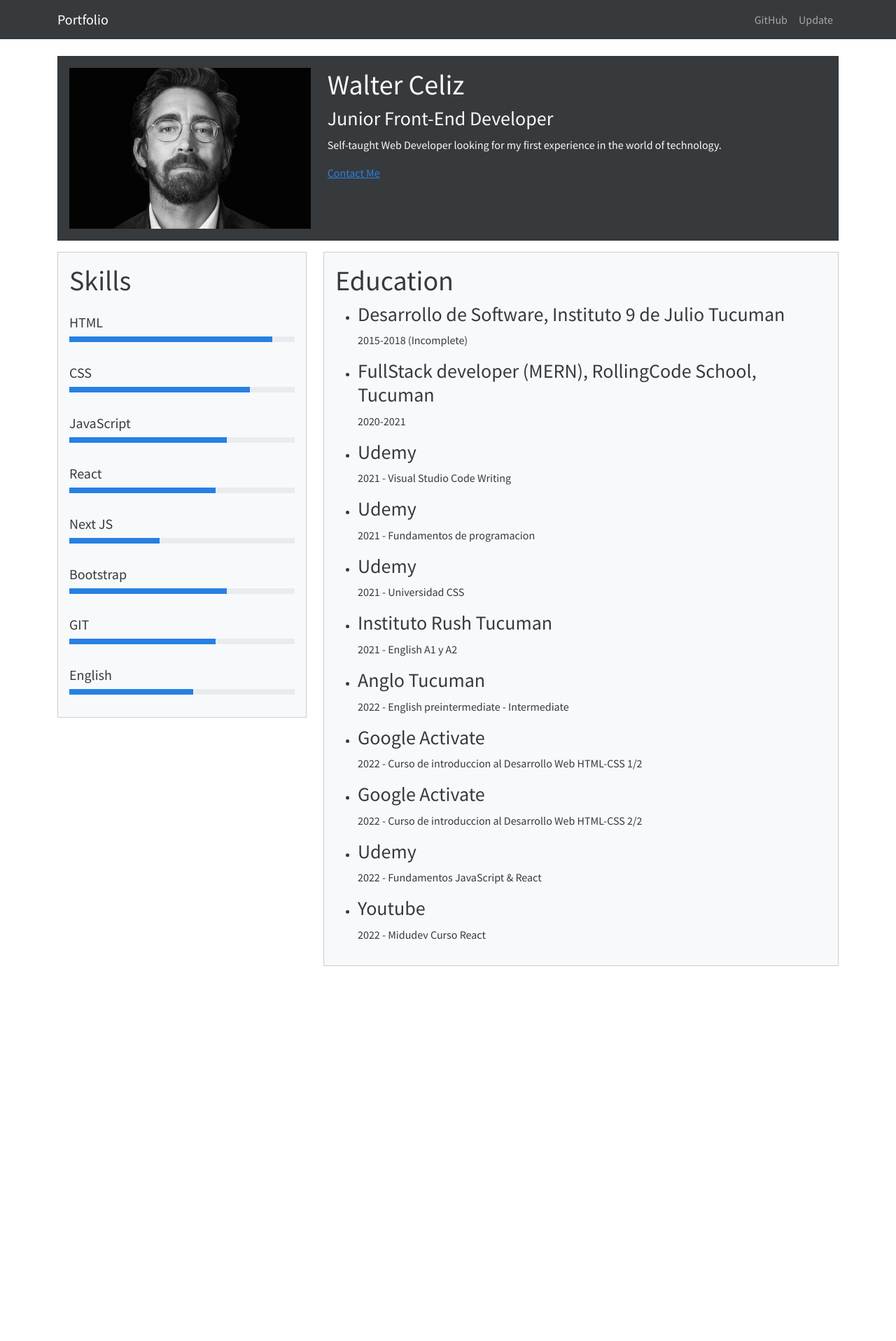
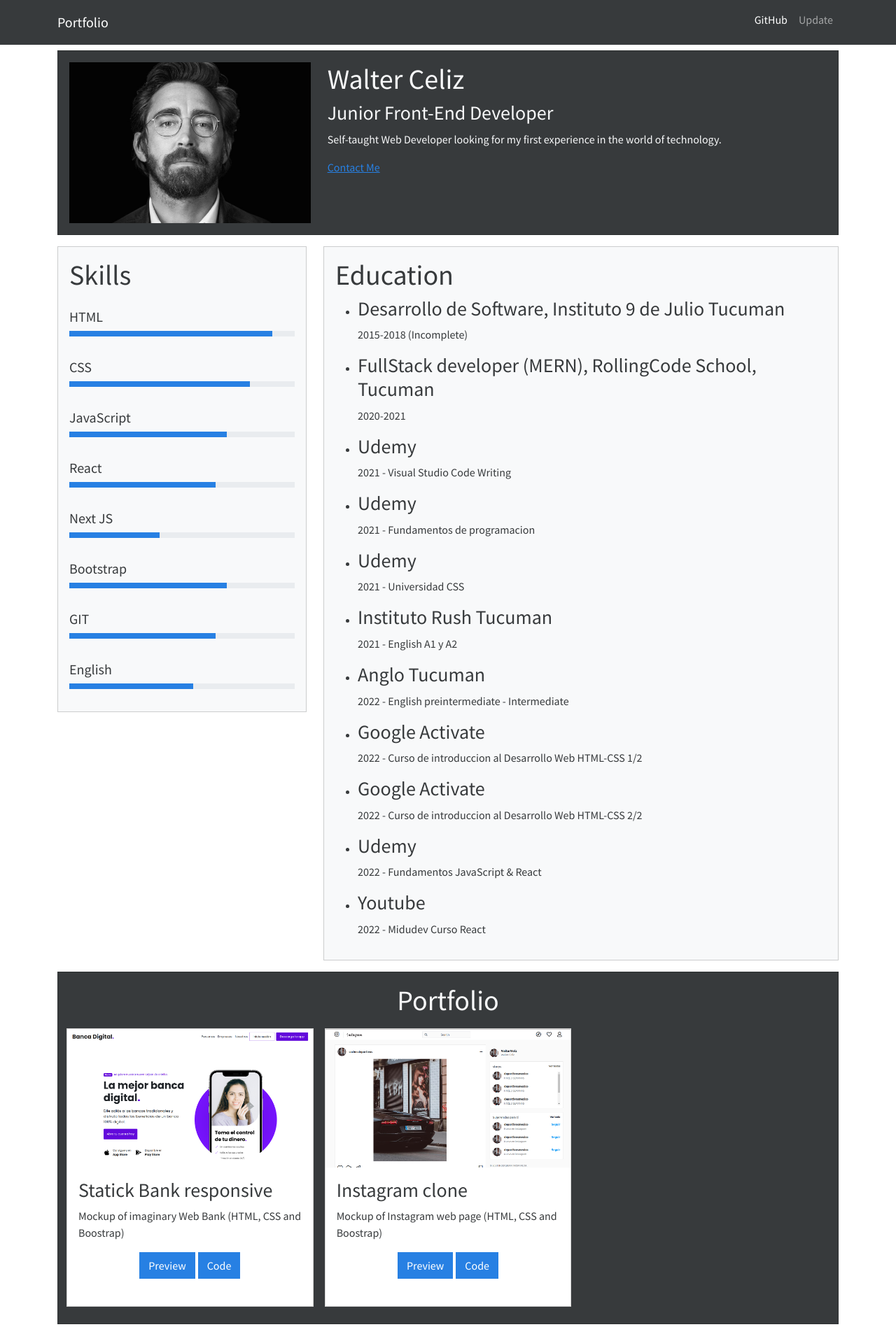
Before and after one commit to Wolz-Dev/nextPortfolio, a Next.js app: page / in a window 1280 px wide. Shown: the whole page at 70% size. Before the commit the page ends 1421 px from the top, so only its background shows below. Built offline with nearby package versions, Linux system fonts and the light colour scheme.

Commit message:
commit tercera parte

```diff
--- a/components/Navbar.js
+++ b/components/Navbar.js
@@ -1,19 +1,20 @@
 import Link from "next/link"
 
 const Navbar = () => (
-    <nav className="navbar navbar-expand-lg navbar-dark bg-dark">
+    <nav className="navbar navbar-expand-lg navbar-dark bg-dark fixed-top">
         <div className="container">
             <Link href="/">
                 <a className="navbar-brand">Portfolio</a>
             </Link>
-            <button className="navbar-toggler" type="button" data-bs-toggle="collapse" data-bs-target="#navbarNav" aria-controls="navbarNav" aria-expanded="false" aria-label="Toggle navigation">
-                <span className="navbar-toggler-icon"></span>
+            <button class="navbar-toggler" type="button" data-bs-toggle="collapse" data-bs-target="#navbarColor02" aria-controls="navbarColor02" aria-expanded="true" aria-label="Toggle navigation">
+                <span class="navbar-toggler-icon"></span>
             </button>
-            <div className="collapse navbar-collapse" id="navbarNav">
-                <ul className="navbar-nav ms-auto">
+
+            <div className="collapse navbar-collapse" id="navbarColor02">
+                <ul className="navbar-nav ms-auto mb-2">
                     <li className="nav-item">
                         <Link href="/github">
-                            <a className="nav-link">GitHub</a>
+                            <a className="nav-link active">GitHub</a>
                         </Link>
                     </li>
                     <li className="nav-item">
--- /dev/null
+++ b/global.css
@@ -0,0 +1,13 @@
+.overflow {
+  height: 50%;
+  overflow: hidden;
+}
+
+.overflow .card-img-top {
+  transform: scale(1);
+  transition: all 0.2s ease-in-out;
+}
+
+.overflow .card-img-top:hover {
+  transform: scale(1.5);
+}
--- a/pages/_app.js
+++ b/pages/_app.js
@@ -1,4 +1,5 @@
 import "bootswatch/dist/cosmo/bootstrap.min.css"
+import "../global.css"
 
 function MyApp({ Component, pageProps }) {
     return <Component {...pageProps} />
--- a/pages/index.js
+++ b/pages/index.js
@@ -1,12 +1,13 @@
 import Layout from "../components/Layout";
-import { skills, educations } from "../profile"
+import { skills, educations, projects } from "../profile"
+import Link from "next/link"
 
-console.log(skills, educations);
+console.log(skills, educations, projects);
 
 const Index = () => (
     <Layout>
         {/* Header card */}
-        <header className="row">
+        <header className="row position-relative mt-5">
             <div className="col-md-12">
                 <div className="card card-body bg-secondary text-light">
                     <div className="row">
@@ -73,6 +74,42 @@ const Index = () => (
             </div>
         </div>
 
+        {/* Portfolio */}
+        <div className="row">
+            <div className="col-md-12">
+                <div className="card card-body bg-dark">
+                    <div className="row">
+                        <div className="col-md-12">
+                            <h1 className="text-center text-light">Portfolio</h1>
+                        </div>
+
+                        {
+                            projects.map(({ name, description, image, preview, code }, i) => (
+                                <div className="col-md-4 p-2" key={i}>
+                                    <div className="card h-100">
+                                        <div className="overflow">
+                                            <img src={`/${image}`} alt="-" className="card-img-top" />
+                                        </div>
+                                        <div className="card-body">
+                                            <h3>{name}</h3>
+                                            <p>{description}</p>
+                                            <div className="d-flex justify-content-center">
+                                                <Link href={preview}>
+                                                    <a className="btn btn-primary me-1">Preview</a>
+                                                </Link>
+                                                <Link href={code}>
+                                                    <a className="btn btn-primary">Code</a>
+                                                </Link>
+                                            </div>
+                                        </div>
+                                    </div>
+                                </div>
+                            ))
+                        }
+                    </div>
+                </div>
+            </div>
+        </div>
     </Layout>
 )
 
--- a/profile.js
+++ b/profile.js
@@ -79,3 +79,21 @@ export const educations = [
         description: '2022 - Midudev Curso React'
     },
 ]
+
+
+export const projects = [
+    {
+        name: 'Statick Bank responsive',
+        description: 'Mockup of imaginary Web Bank (HTML, CSS and Boostrap)',
+        image: 'bank.png',
+        preview: 'https://wolz-banksite.netlify.app/',
+        code: 'https://github.com/Wolz-Dev/staticBank'
+    },
+    {
+        name: 'Instagram clone',
+        description: 'Mockup of Instagram web page (HTML, CSS and Boostrap)',
+        image: 'instaclone.png',
+        preview: 'https://webui-insta.netlify.app/',
+        code: 'https://github.com/Wolz-Dev/bootstrap5Instagram'
+    },
+]
```
Also changed, not shown: public/bank.png (added), public/instaclone.png (added).
